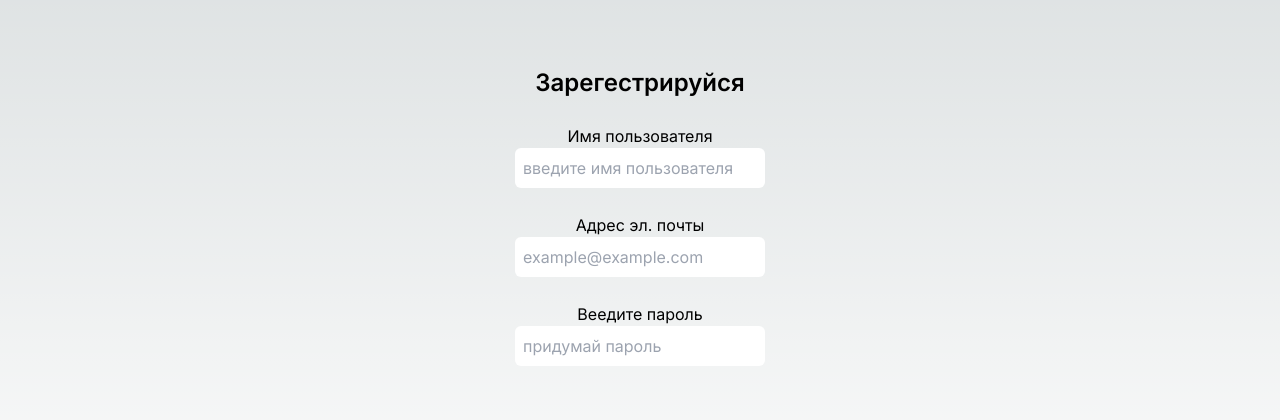
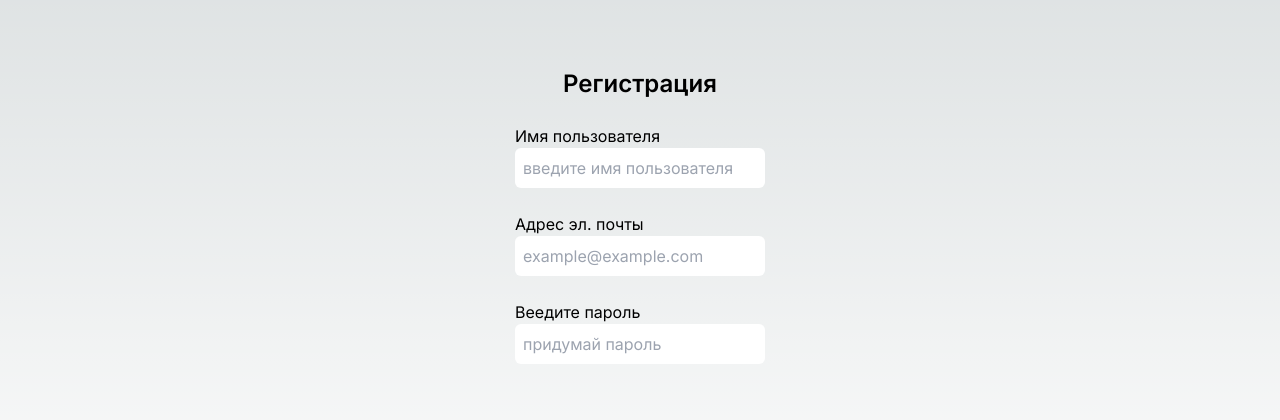
Before and after one commit to MikeSaburov/Nextjs_Full_stack_course, a Next.js app: page /signup in a window 1280 px wide. Shown: the part 184-604 px from the top of the page. Built offline with nearby package versions, Linux system fonts and the light colour scheme.

Commit message:
верстка формы регистрации

```diff
--- a/src/app/signup/page.tsx
+++ b/src/app/signup/page.tsx
@@ -16,8 +16,8 @@ export default function SignupPage() {
 
   return (
     <div className="flex flex-col items-center justify-center min-h-screen py-2 ">
-      <h1 className="font-semibold text-2xl">Зарегестрируйся</h1>
-      <hr />
+      <h1 className="font-semibold text-2xl">Регистрация</h1>
+      <div className="flex flex-col">
         <br />
         <label htmlFor="username">Имя пользователя</label>
         <input
@@ -28,28 +28,29 @@ export default function SignupPage() {
           onChange={(e) => setUser({ ...user, username: e.target.value })}
           placeholder="введите имя пользователя"
         />
-      <hr />
+
         <br />
         <label htmlFor=" email">Адрес эл. почты</label>
         <input
           className="p-2 rounded-md"
-        type="text"
+          type="email"
           name=" email"
           value={user.email}
           onChange={(e) => setUser({ ...user, email: e.target.value })}
           placeholder="example@example.com"
         />
-      <hr />
+
         <br />
         <label htmlFor="password">Веедите пароль</label>
         <input
           className="p-2 rounded-md"
-        type="text"
+          type="password"
           name="password"
           value={user.password}
           onChange={(e) => setUser({ ...user, password: e.target.value })}
           placeholder="придумай пароль"
         />
       </div>
+    </div>
   );
 }
```
Lines whose indentation alone changed are shown as unchanged.
